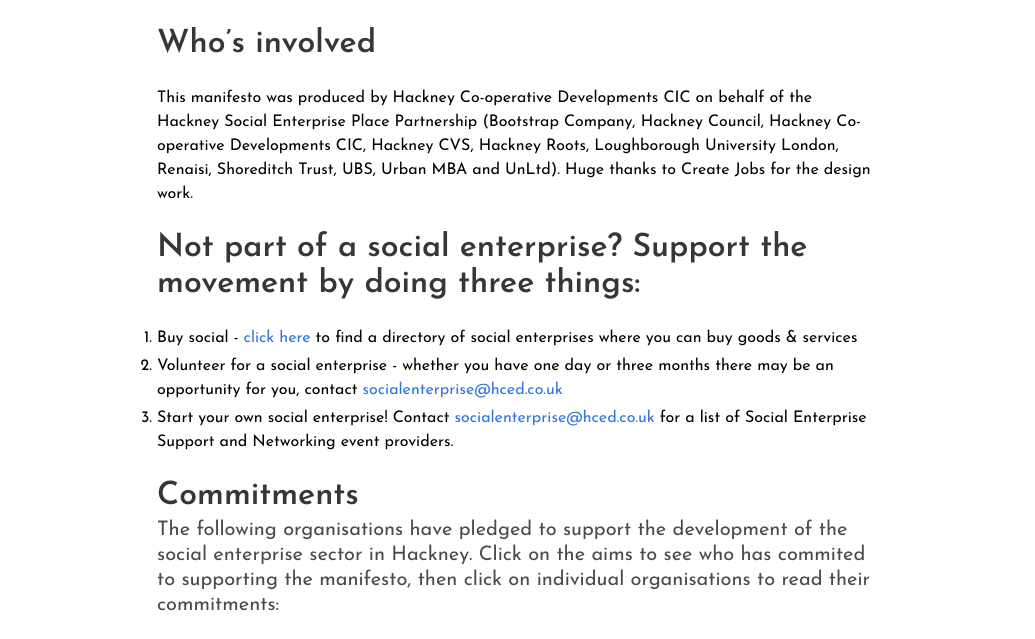
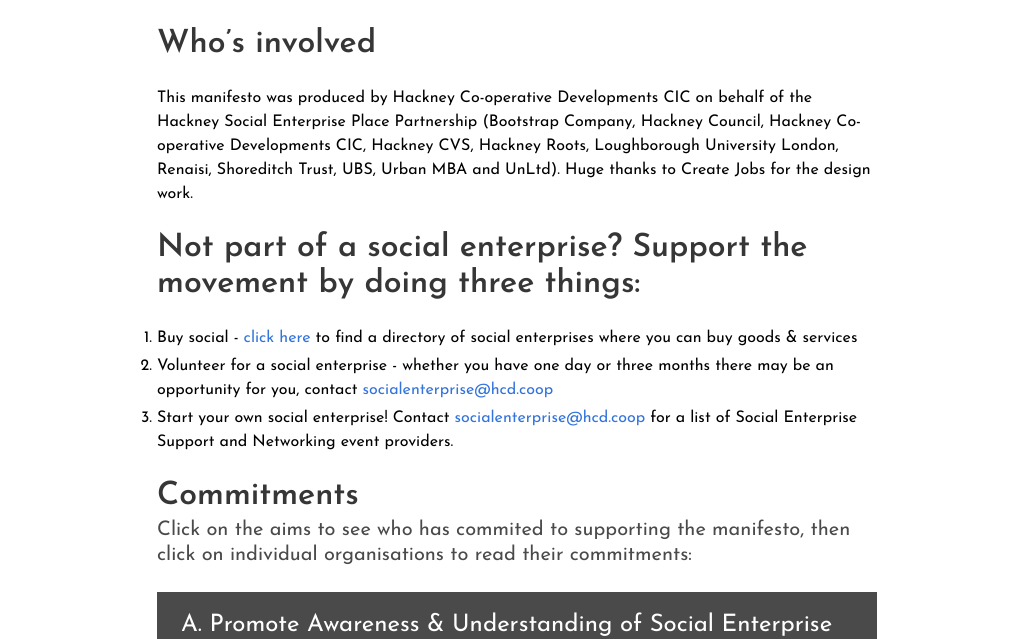
Before and after one commit to danimisho/Hackney-is-social-backup, a plain HTML site: page directory.html in a window 1280 px wide. Shown: the part 124-763 px from the top of the page, without its empty margins (123-1158 px from the left). Drawn offline with nearby package versions, Linux system fonts and the light colour scheme.

Commit message:
21/11 update

```diff
--- a/directory.html
+++ b/directory.html
@@ -94,18 +94,16 @@
 							to find a directory of social enterprises where you can buy goods & services</li>
 						<li>Volunteer for a social enterprise - whether you have one day or
 							three months there may be an opportunity for you, contact
-							<a href="mailto:socialenterprise@hced.co.uk">socialenterprise@hced.co.uk</a></li>
-						<li>Start your own social enterprise! Contact <a href="mailto:socialenterprise@hced.co.uk">socialenterprise@hced.co.uk</a>
+							<a href="mailto:socialenterprise@hcd.coop">socialenterprise@hcd.coop</a></li>
+						<li>Start your own social enterprise! Contact <a href="mailto:socialenterprise@hcd.coop">socialenterprise@hcd.coop</a>
 							for a list of Social Enterprise Support and Networking event providers.</li>
 					</ol>
 				</div>
 
 				<div class="block">
 					<h2 class="title">Commitments</h2>
-					<h3 class="subtitle">The following organisations have pledged to support
-						the development of the social enterprise sector in Hackney. Click on
-						the aims to see who has commited to supporting the manifesto, then
-						click on individual organisations to read their commitments:
+					<h3 class="subtitle">Click on the aims to see who has commited to supporting
+						the manifesto, then click on individual organisations to read their commitments:
 					</h3>
 					<ul class="accordion">
 					  <li>
```
